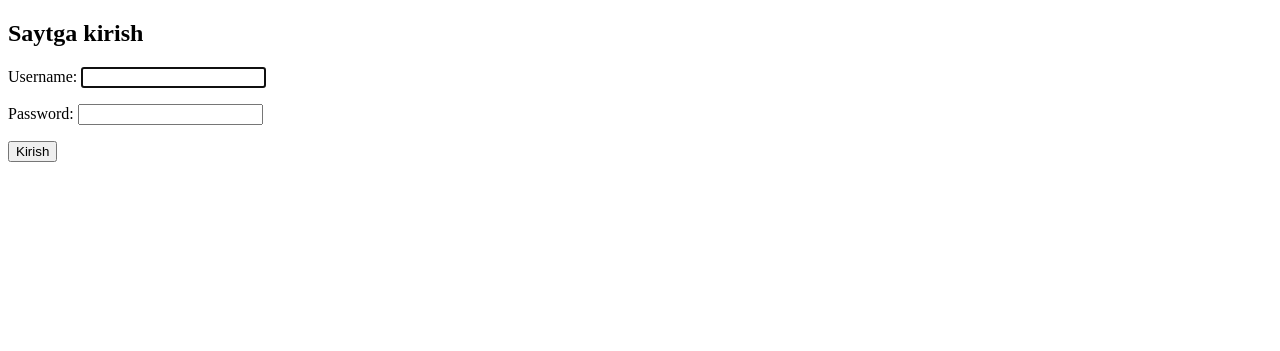
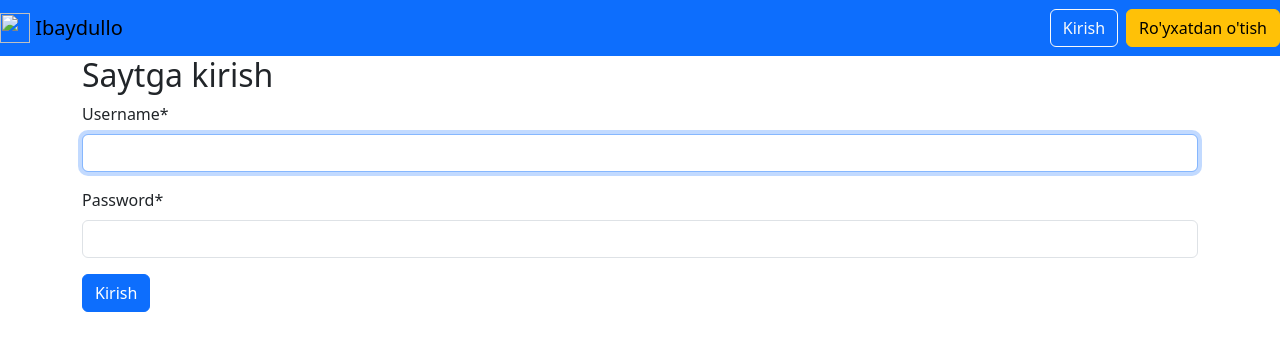
Before and after one commit to Ibaydullo/djangoda-saytimiz-tayor-boldi, a Django app: page /accounts/login/ in a window 1280 px wide. Shown: the top 351 px of the page. Run offline with Django 5.2, Linux system fonts and the light colour scheme; some libraries are stand-ins or nearby versions.

Commit message:
saytimiz krish royxatdan otish qismlarini botstrap yordamida chiroylik korinishga keltrdig

```diff
--- a/templates/base.html
+++ b/templates/base.html
@@ -2,12 +2,58 @@
 <html lang="en">
 <head>
     <meta charset="UTF-8">
+    <meta name="viewport" content="width=device-width, initial-scale=1">
     <title>{% block title %}Ibaydullo{% endblock title %}</title>
+    <link href="https://cdn.jsdelivr.net/npm/bootstrap@5.3.3/dist/css/bootstrap.min.css" rel="stylesheet" integrity="sha384-QWTKZyjpPEjISv5WaRU9OFeRpok6YctnYmDr5pNlyT2bRjXh0JMhjY6hW+ALEwIH" crossorigin="anonymous">
 </head>
 <body>
+    <nav class="navbar bg-primary navbar-expand-lg navbar-light">
+        <a class="navbar-brand" href="{% url 'home' %}">
+          <img src="" alt="" width="30" height="30" class="d-inline-block align-top">
+          Ibaydullo
+        </a>
+        <button class="navbar-toggler" type="button" data-bs-toggle="collapse"
+                data-bs-target="#navbarSupportedContent"
+                aria-controls="navbarSupportedContent" aria-expanded="false"
+                aria-label="Toggle navigation">
+            <span class="navbar-toggler-icon"></span>
+        </button>
+      <div class="collapse navbar-collapse" id="navbarSupportedContent">
+        {% if user.is_authenticated %}
+          <ul class="navbar-nav ms-auto">
+              <li class="nav-item dropdown">
+                  <a class="nav-link dropdown-toggle" href="#"
+                     id="navbarDropdown" role="button" data-bs-toggle="dropdown"
+                     aria-haspopup="true" aria-expanded="false">
+                     {{ user.username | title }}
+                  </a>
+                  <div class="dropdown-menu dropdown-menu-end"
+                       aria-labelledby="navbarDropdown">
+                      {#                                <a class="dropdown-item" href="{% url 'article_new' %}">Yangi post</a>#}
+                       <div class="dropdown-divider"></div>
+                      <a class="dropdown-item" href="{% url 'password_change' %}">
+                          Kalit so'zni almashtrish
+                      </a>
+                      <div class="dropdown-divider"></div>
+                      <a class="dropdown-item" href="{% url 'logout' %}">Chiqib ketish</a>
+                  </div>
+              </li>
+          </ul>
+        {% else %}
+            <form class="d-flex ms-auto">
+                <a href="{% url 'login' %}" class="btn btn-outline-light">Kirish</a>
+                <a href="{% url 'signup' %}" class="btn btn-warning ms-2">Ro'yxatdan o'tish</a>
+            </form>
+        {% endif %}
+      </div>
+    </nav>
+
     <main>
-        {% block content %}
-        {% endblock content %}
+        <div class="container">
+            {% block content %}
+            {% endblock content %}
+        </div>
     </main>
+    <script src="https://cdn.jsdelivr.net/npm/bootstrap@5.3.3/dist/js/bootstrap.bundle.min.js" integrity="sha384-YvpcrYf0tY3lHB60NNkmXc5s9fDVZLESaAA55NDzOxhy9GkcIdslK1eN7N6jIeHz" crossorigin="anonymous"></script>
 </body>
 </html>
--- a/templates/home.html
+++ b/templates/home.html
@@ -7,7 +7,7 @@
         <!--O'zim yaratgan forms boshlanish-->
         <form method="post" action="{% url 'logout' %}">
             {% csrf_token %}
-            <button type="submit">Logout</button>
+            <button type="submit" class="btn btn-danger">Logout</button>
         </form>
         <!--O'zim yaratgan forms boshlanish-->
     {% else %}
--- a/templates/registration/login.html
+++ b/templates/registration/login.html
@@ -1,10 +1,11 @@
 
 {% extends 'base.html' %}
+{% load crispy_forms_tags %}
 {% block title %}Kirish{% endblock title %}
 {% block content %}
     <h2>Saytga kirish</h2>
     <form method="post">{% csrf_token %}
-        {{ form.as_p }}
-        <button type="submit">Kirish</button>
+        {{ form|crispy }}
+        <button type="submit" class="btn btn-primary">Kirish</button>
     </form>
 {% endblock content %}
--- a/templates/registration/signup.html
+++ b/templates/registration/signup.html
@@ -1,10 +1,11 @@
 {% extends 'base.html' %}
+{% load crispy_forms_tags %}
 {% block title %}Ro'yxatdan o'tish{% endblock title %}
 {% block content %}
     <h2>Ro'yxatdan o'tish</h2>
     <form method="post">{% csrf_token %}
-        {{ form.as_p }}
+        {{ form|crispy }}
         {% csrf_token %}
-        <button type="submit">Yuborish</button>
+        <button type="submit" class="btn btn-primary">Yuborish</button>
     </form>
 {% endblock content %}
```
Also changed, not shown: config/settings.py (+8 -0 lines), db.sqlite3.
